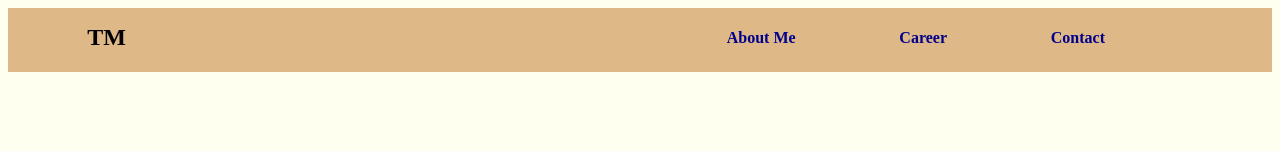
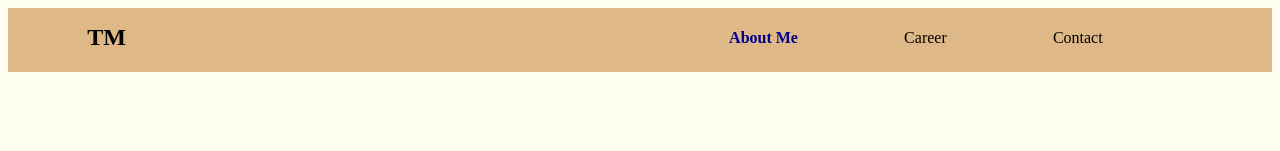
Before and after one commit to kappasan21/test-space, a plain HTML site: page index.html in a window 1280 px wide. Shown: the top 151 px of the page. Drawn offline with Linux system fonts and the light colour scheme.

Commit message:
Update index.html
Killed the links to my personal info...

```diff
--- a/index.html
+++ b/index.html
@@ -16,8 +16,10 @@
                 <li><a href="#about-me">About Me</a></li>
                 <!-- <li><a href="#projects">Projects</a></li>
                 <li><a href="#skills">Skills</a></li> -->
-                <li><a href="./public/carrier_summary.html">Career</a></li>
-                <li><a href="./public/views/contact.html">Contact</a></li>
+<!--                 <li><a href="./public/carrier_summary.html">Career</a></li> -->
+<!--                 <li><a href="./public/views/contact.html">Contact</a></li> -->
+                <li>Career</li>
+                <li>Contact</li>
             </nav>
         </div>
     </header>
```
